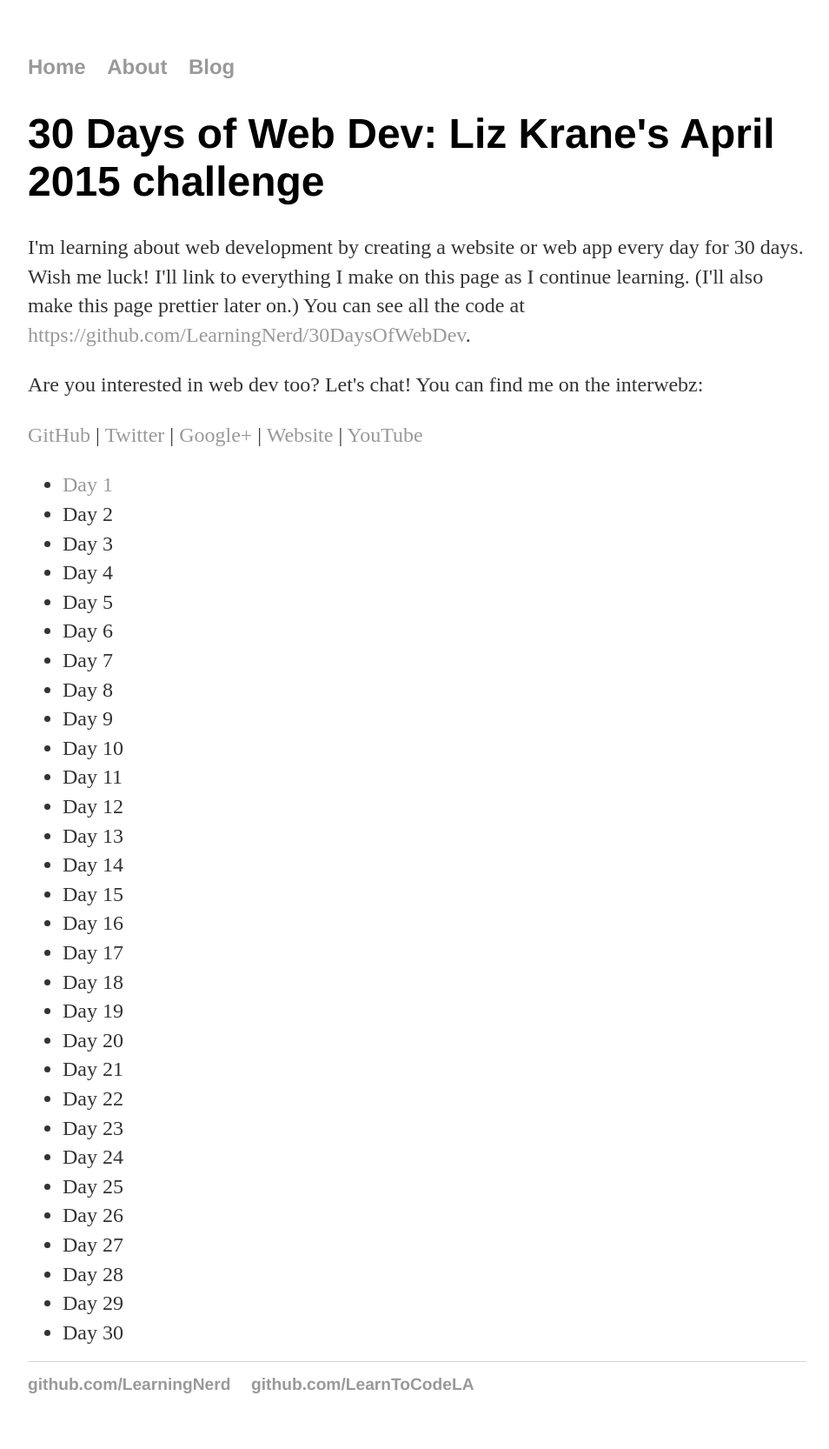
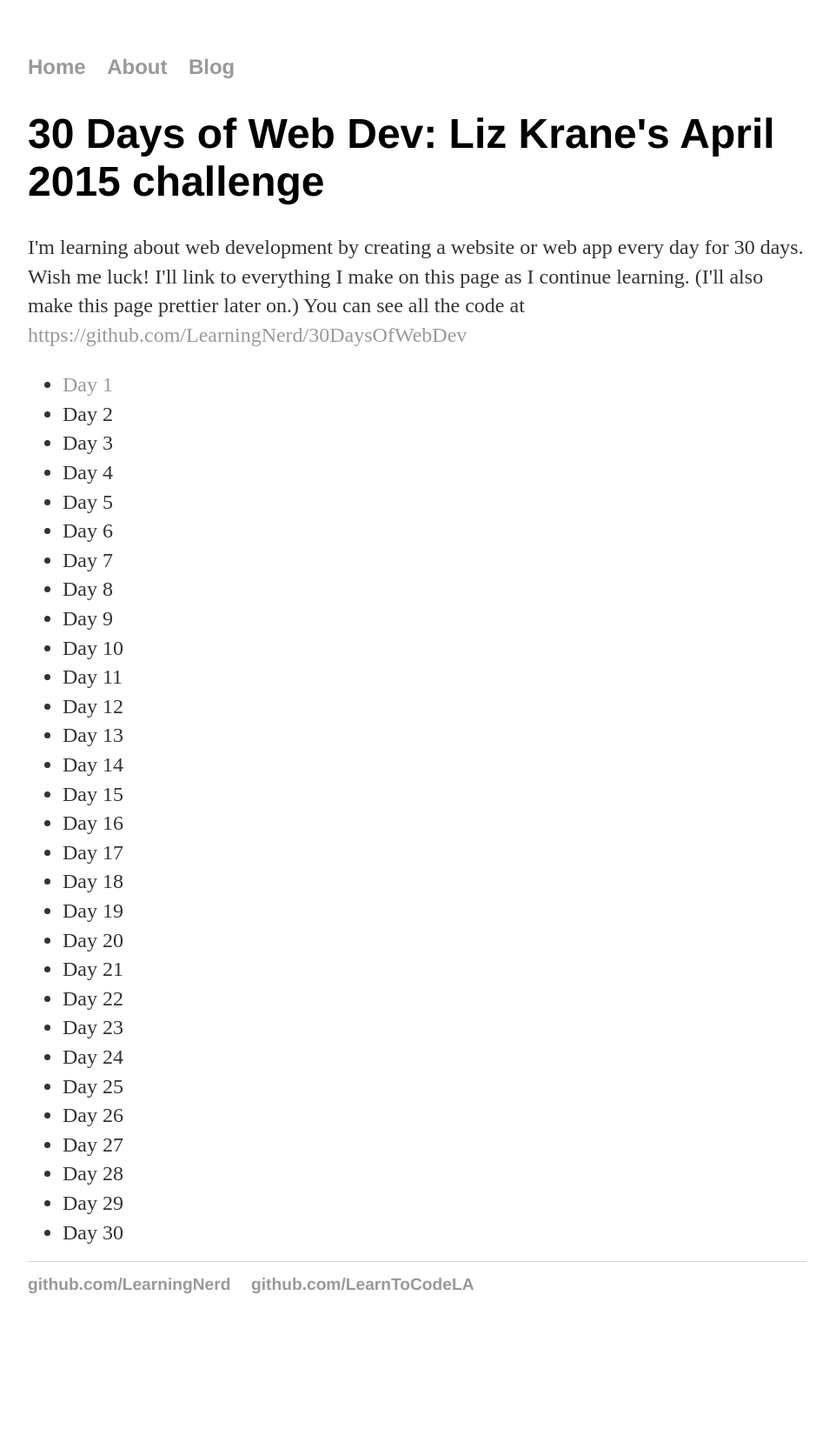
Before and after one commit to LearningNerd/30DaysOfWebDev, a Jekyll site: the page built from index.html, in a window 1280 px wide. Shown: the whole page at 87% size, without its empty margins (160-1114 px from the left). Built offline with Jekyll 4.4.1, drawn with Linux system fonts in a browser that asks for light colours; after the commit the page ends 1551 px from its top, so only the background shows below that.

Commit message:
Update index.html

```diff
--- a/index.html
+++ b/index.html
@@ -3,9 +3,7 @@ layout: default
 title: 30 Days of Web Dev - Liz Krane's April 2015 challenge
 ---
 	<h1>30 Days of Web Dev: Liz Krane's April 2015 challenge</h1>
-	<p>I'm learning about web development by creating a website or web app every day for 30 days. Wish me luck! I'll link to everything I make on this page as I continue learning. (I'll also make this page prettier later on.) You can see all the code at <a href="https://github.com/LearningNerd/30DaysOfWebDev">https://github.com/LearningNerd/30DaysOfWebDev</a>.</p>
-	<p>Are you interested in web dev too? Let's chat! You can find me on the interwebz:</p>
-	<p><a href="https://github.com/LearningNerd/">GitHub</a> | <a href="https://twitter.com/LearningNerd">Twitter</a> | <a href="https://plus.google.com/+LizKrane">Google+</a> | <a href="http://www.learningnerd.com/">Website</a> | <a href="https://www.youtube.com/user/LearningNerd">YouTube</a></p>
+	<p>I'm learning about web development by creating a website or web app every day for 30 days. Wish me luck! I'll link to everything I make on this page as I continue learning. (I'll also make this page prettier later on.) You can see all the code at <a href="https://github.com/LearningNerd/30DaysOfWebDev">https://github.com/LearningNerd/30DaysOfWebDev</a></p>
 	<ul>
 		<li><a href="day1/">Day 1</a></li>
 		<li>Day 2</li>
```
